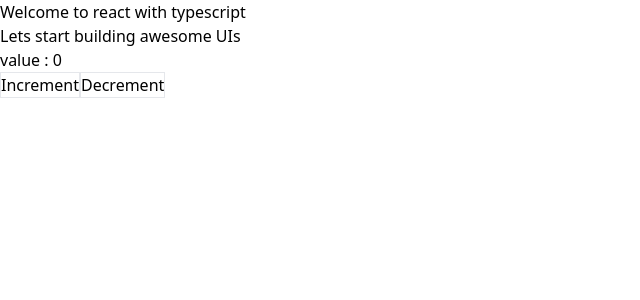
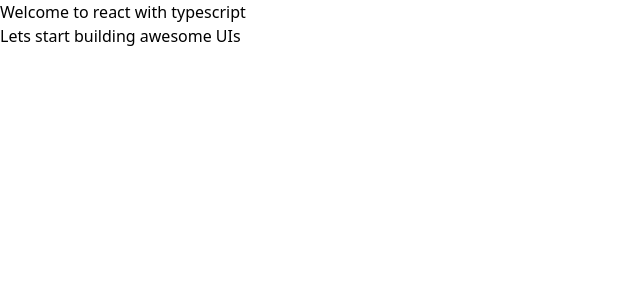
Before and after one commit to kriskris-27/React-TS, a React (Create React App) app: page / in a window 1280 px wide. Shown: the top 300 px of the page, without its empty margins (0-640 px from the left). Built offline with nearby package versions, Linux system fonts and the light colour scheme.

Commit message:
name-input

```diff
--- a/src/App.tsx
+++ b/src/App.tsx
@@ -3,7 +3,8 @@ import WelcomeMessage from './components/WelcomeMessage'
 // import Greeting from './components/Greeting'
 // import ProductCard from './components/ProductCard'
 // import UserProfile from './components/UserProfile'
-import Counter from './components/Counter'
+// import Counter from './components/Counter'
+import Nameinput from './components/Nameinput'
 
 const App = () => {
   return (
@@ -13,7 +14,8 @@ const App = () => {
     <ProductCard productName='porsche' price='100000'/>
     <UserProfile username="kris" age={20} />
     <UserProfile username="Lewis"/> */}
-    <Counter/>
+    {/* <Counter/> */}
+    <Nameinput/>
      </>
   )
 }
--- /dev/null
+++ b/src/components/Nameinput.tsx
@@ -0,0 +1,15 @@
+import { useState } from "react"
+
+
+const Nameinput = () => {
+    const [inp,setInp] =useState<string>('')
+  return (
+    <>
+
+    <input type="text" value={inp} onChange={(e)=>{setInp(e.target.value)}}/>
+    <p>{inp}</p>
+    </>
+  )
+}
+
+export default Nameinput
```
